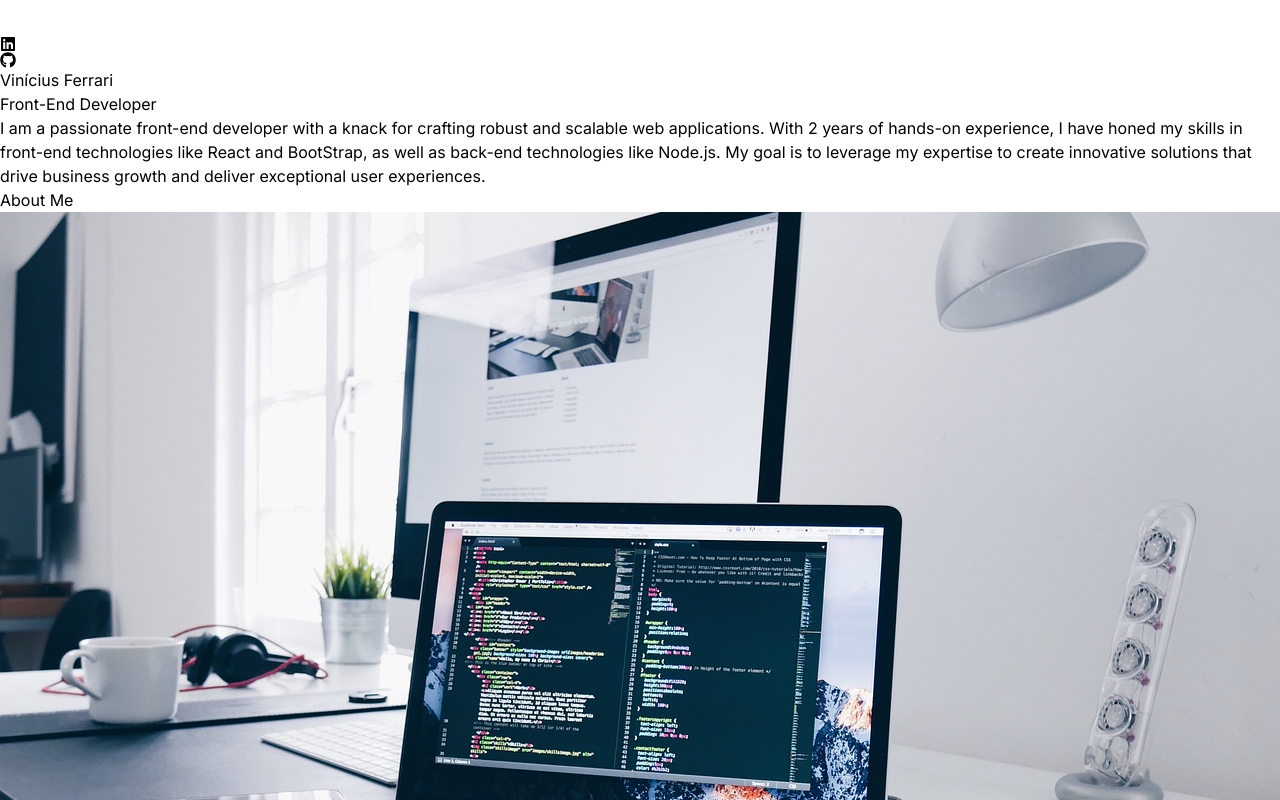
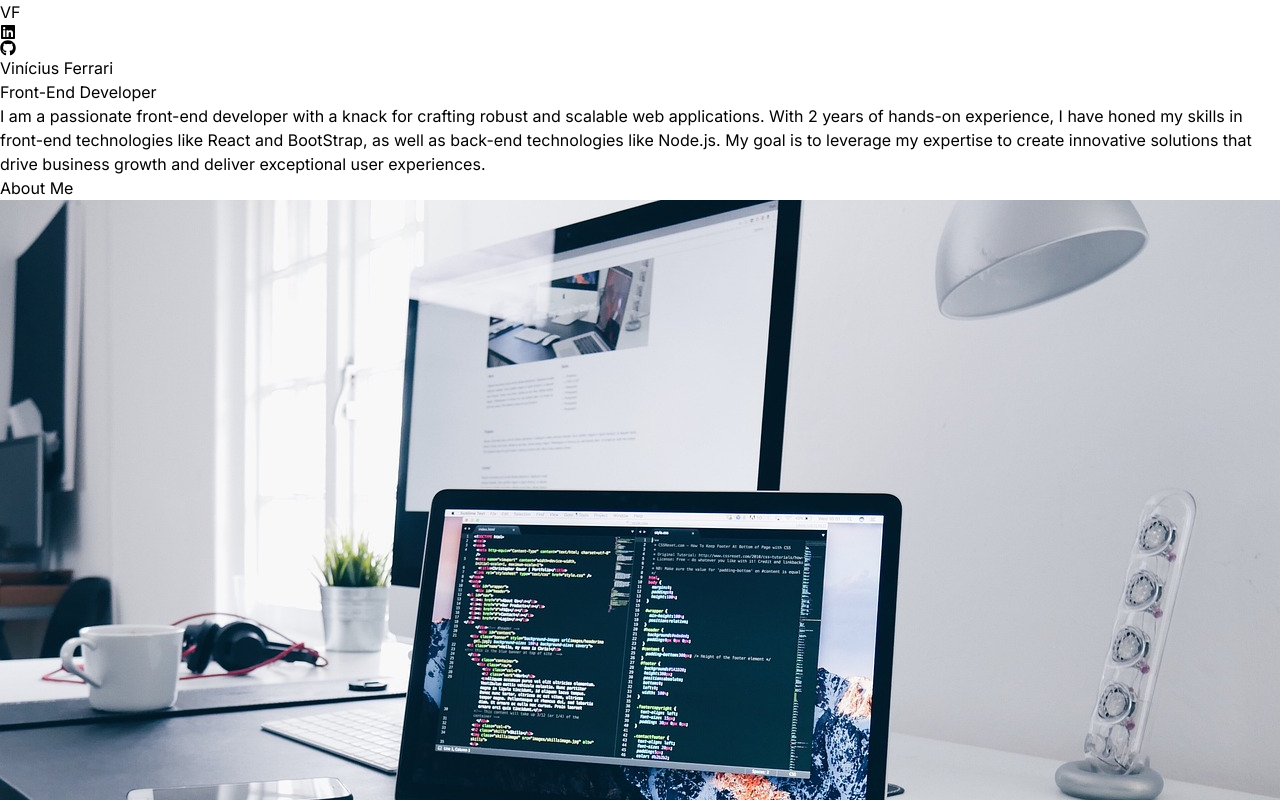
Before and after one commit to vfferrari7/portifolio, a React (Vite) app: page / in a window 1280 px wide. Shown: the top 800 px of the page. Built offline with nearby package versions, Linux system fonts and the light colour scheme.

Commit message:
style:changed the logo

```diff
--- a/src/components/Navbar.jsx
+++ b/src/components/Navbar.jsx
@@ -1,11 +1,11 @@
-import logo from "../assets/logo.png"
+
 import { FaLinkedin } from "react-icons/fa";
 import { FaGithub} from "react-icons/fa";
 
 const Navbar = () => {
   return <nav className="mb-20 flex items-center justify-between py-6">
     <div className="flex flex-shrink-0 items-center">
-        <img className="mx-2 w-16" src={logo} alt="logo"/>
+        <h2 className="mx-2 w-3/4">VF</h2>
     </div>
     <div className="mb-8 mr-4 flex items-center justify-content gap-4 text-2xl">
         <a className="transition ease-in-out delay-150 hover:-translate-y-1 hover:scale-110 hover:text-blue-400 duration-300" target="blank" href="https://www.linkedin.com/in/viniciusferucciferrari/"><FaLinkedin/></a>
```
Also changed, not shown: src/assets/Logo.png (deleted).
